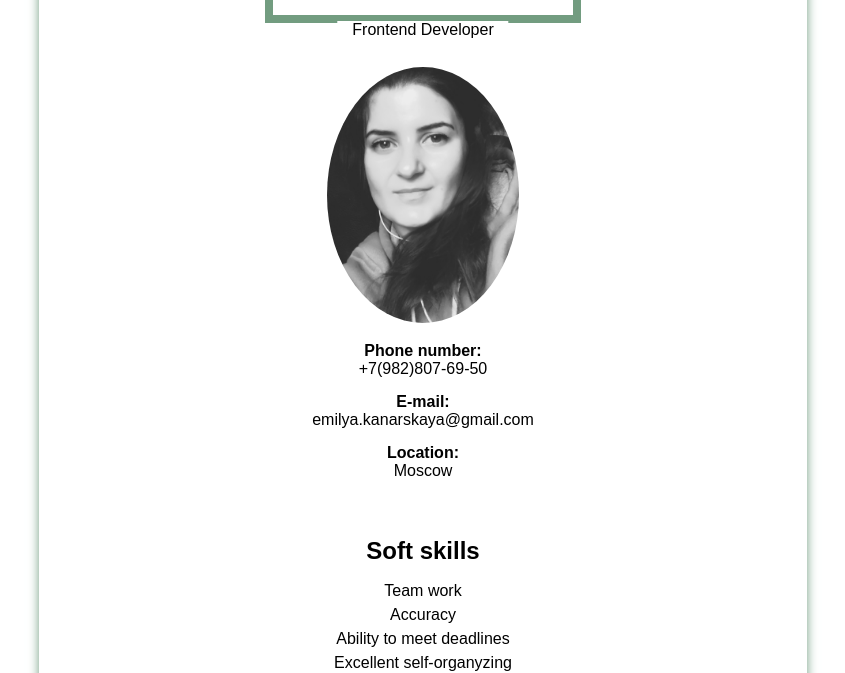
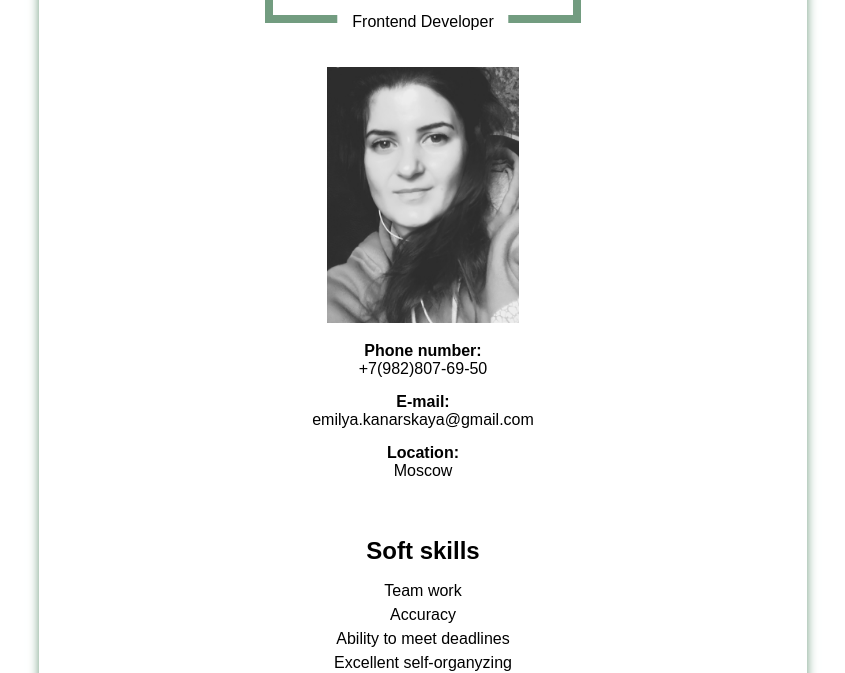
Before and after one commit to EmilyRight/rsschool-cv, a plain HTML site: page index.html in a window 1280 px wide. Shown: the part 132-805 px from the top of the page, without its empty margins (217-1062 px from the left). Drawn offline with Linux system fonts and the light colour scheme.

Commit message:
fix: fix picture

```diff
--- a/style.css
+++ b/style.css
@@ -69,7 +69,6 @@ a > img {
 
 figure img{
     max-width: 15vw;
-    border-radius: 100%;
 }
 
 /*main*/
@@ -95,7 +94,7 @@ header {
 
 .profession {
     position: absolute;
-    top: 11vh;
+    top: 10vh;
     left: 50%;
     margin-right: -50%;
     padding: 0 15px;
```
